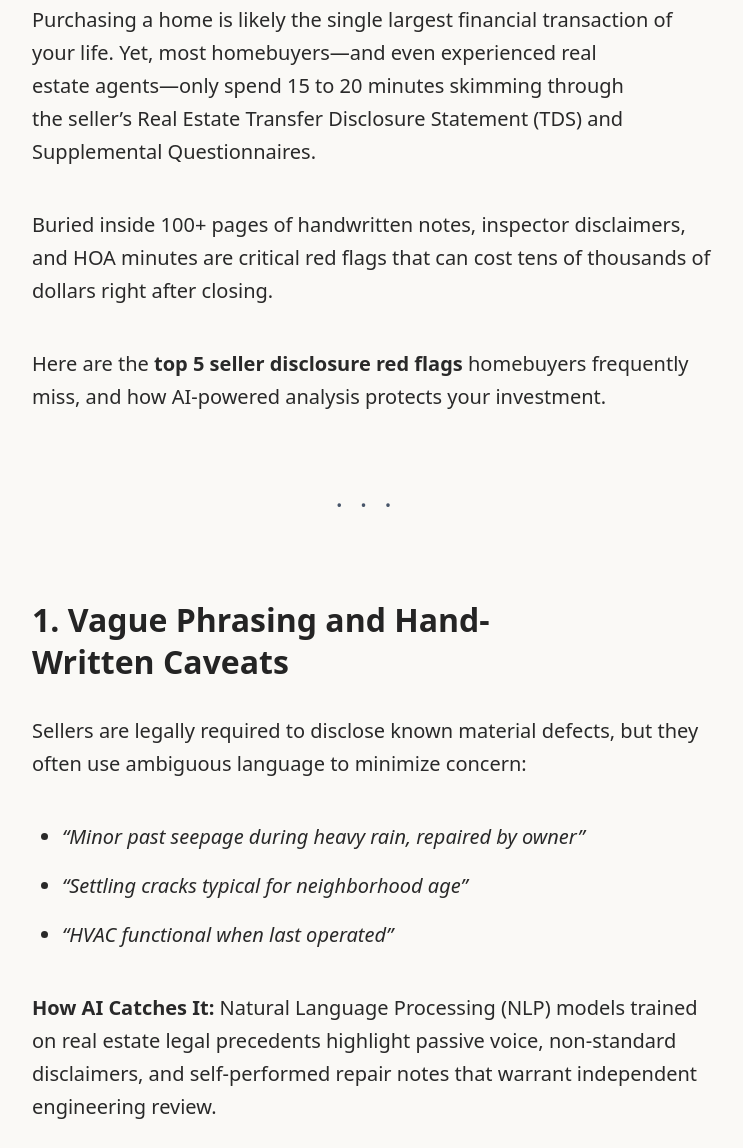
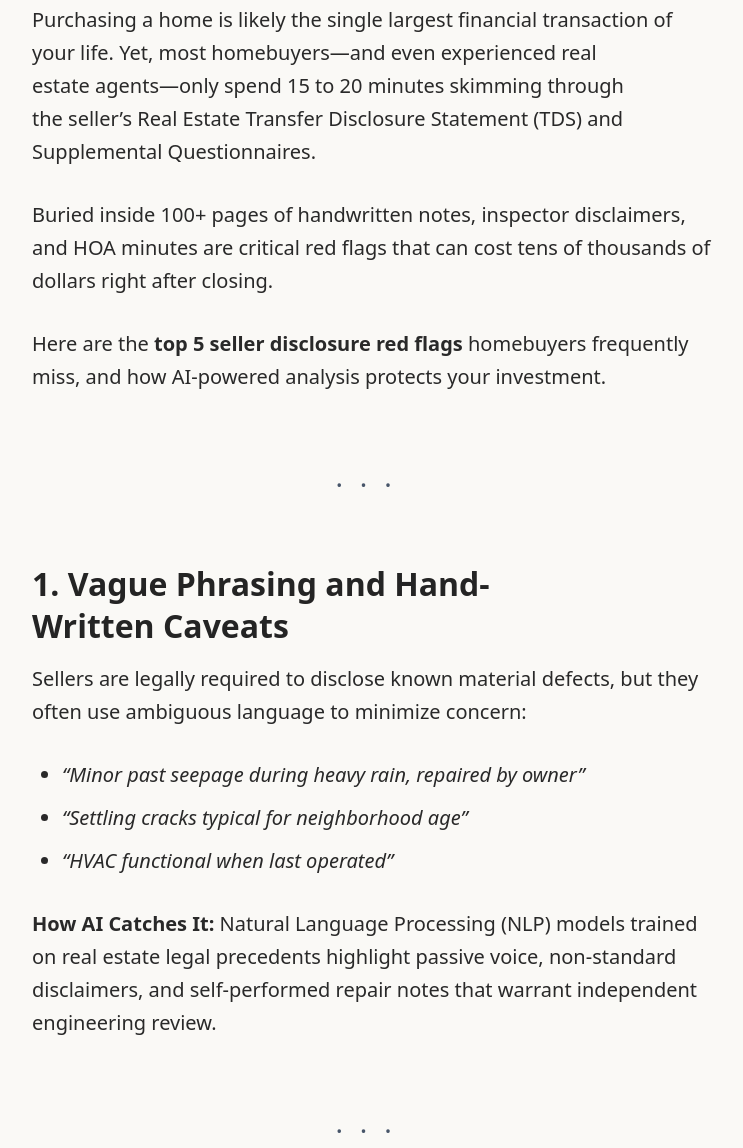
Before and after one commit to danielgeri/disclosurepro-web, an Astro site: page /blog/5-disclosure-red-flags in a window 1280 px wide. Shown: the part 1027-2175 px from the top of the page, without its empty margins (252-995 px from the left). Built offline with nearby package versions, Linux system fonts and the light colour scheme; Astro itself is replaced by a stand-in of ours.

Commit message:
style: balance paragraph and header spacing

```diff
--- a/src/layouts/BlogPost.astro
+++ b/src/layouts/BlogPost.astro
@@ -40,7 +40,7 @@ const { title, description, pubDate, updatedDate, heroImage } = Astro.props;
 				line-height: 1.65;
 			}
 			.prose p {
-				margin-bottom: 2em;
+				margin-bottom: 1.5em;
 				color: #292929;
 			}
 			.prose h2, .prose h3, .prose h4 {
@@ -50,21 +50,21 @@ const { title, description, pubDate, updatedDate, heroImage } = Astro.props;
 			}
 			.prose h2 {
 				font-size: 32px;
-				margin-top: 2.5em;
-				margin-bottom: 1em;
+				margin-top: 2em;
+				margin-bottom: 0.5em;
 			}
 			.prose h3 {
 				font-size: 26px;
-				margin-top: 2em;
-				margin-bottom: 1em;
+				margin-top: 1.5em;
+				margin-bottom: 0.5em;
 			}
 			.prose ul, .prose ol {
-				margin-bottom: 2em;
+				margin-bottom: 1.5em;
 				padding-left: 1.5em;
 				color: #292929;
 			}
 			.prose li {
-				margin-bottom: 0.8em;
+				margin-bottom: 0.5em;
 			}
 			.prose blockquote {
 				border-left: 3px solid var(--text-primary);
@@ -73,7 +73,7 @@ const { title, description, pubDate, updatedDate, heroImage } = Astro.props;
 				margin-right: 0;
 				font-style: italic;
 				color: var(--text-secondary);
-				margin-bottom: 2em;
+				margin-bottom: 1.5em;
 			}
 			.prose hr {
 				margin: 3em auto;
```
